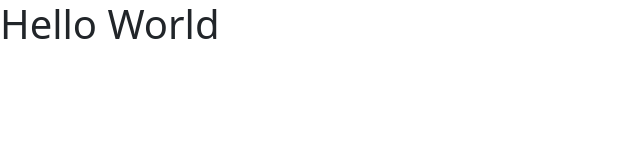
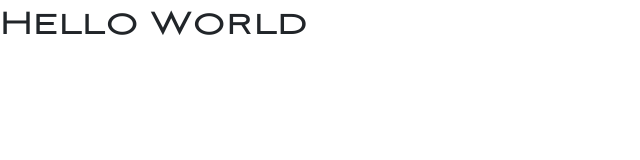
Before and after one commit to marielautenschlaeger/portfolio-project, a plain HTML site: page index.html in a window 1280 px wide. Shown: the whole page, without its empty margins (0-640 px from the left). Drawn offline with nearby package versions, Linux system fonts and the light colour scheme; files whose address does not match are found by name.

Commit message:
update font

```diff
--- a/styling/styles.css
+++ b/styling/styles.css
@@ -2,3 +2,6 @@
     font-family: 'aviano sans';
     src: url(aviano_sans_regular-webfont.woff) format('woff');
 }
+h1{
+    font-family: 'aviano sans'
+}
```
